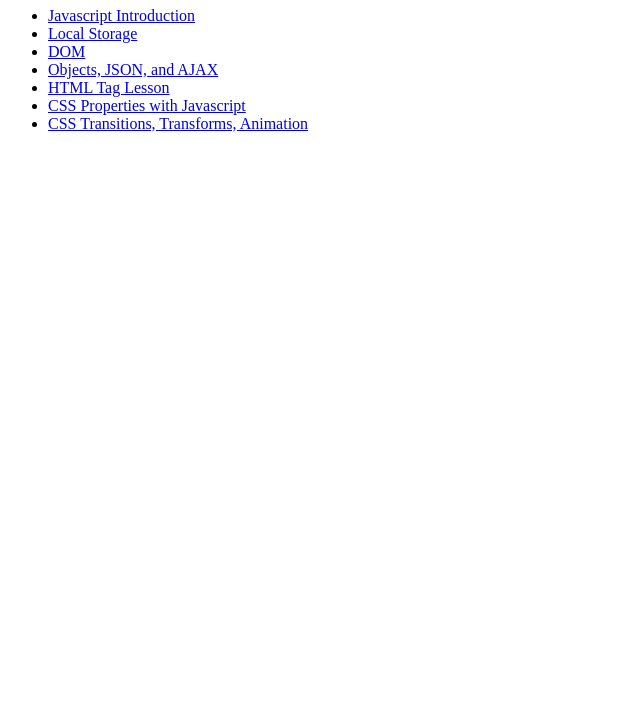
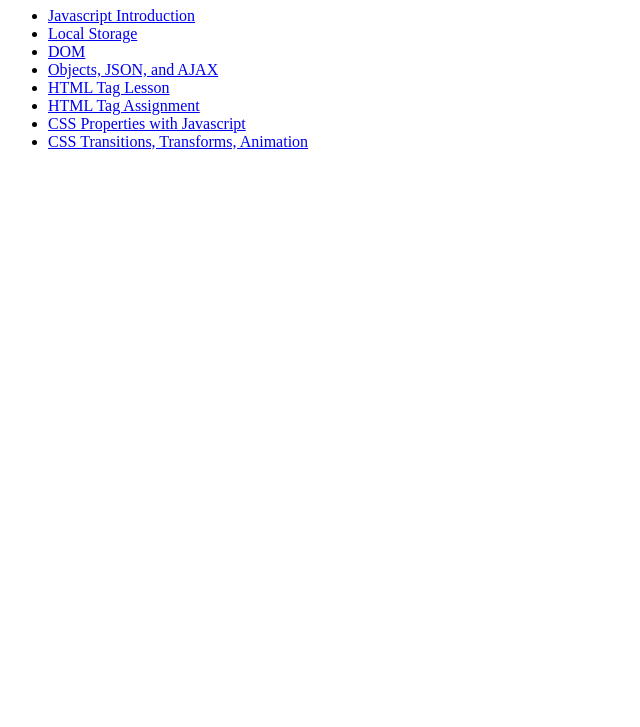
Before and after one commit to minzoe/cit261, a plain HTML site: page index.html in a window 1280 px wide. Shown: the part 73-800 px from the top of the page, without its empty margins (0-640 px from the left). Drawn offline with Linux system fonts and the light colour scheme.

Commit message:
Html tag

```diff
--- a/index.html
+++ b/index.html
@@ -16,6 +16,7 @@
         <li><a href="dom/dom.html">DOM</a></li>
         <li><a href="objectsJSON/oj.html">Objects, JSON, and AJAX</a></li>
         <li><a href="htmltag/htmltagLesson.html">HTML Tag Lesson</a></li>
+        <li><a href="htmltag/htmltag.html">HTML Tag Assignment</a></li>
         <li><a href="cssProperties/cssProperties.html">CSS Properties with Javascript</a></li>
         <li><a href="css/css.html">CSS Transitions, Transforms, Animation</a></li>
     </ul>
```
